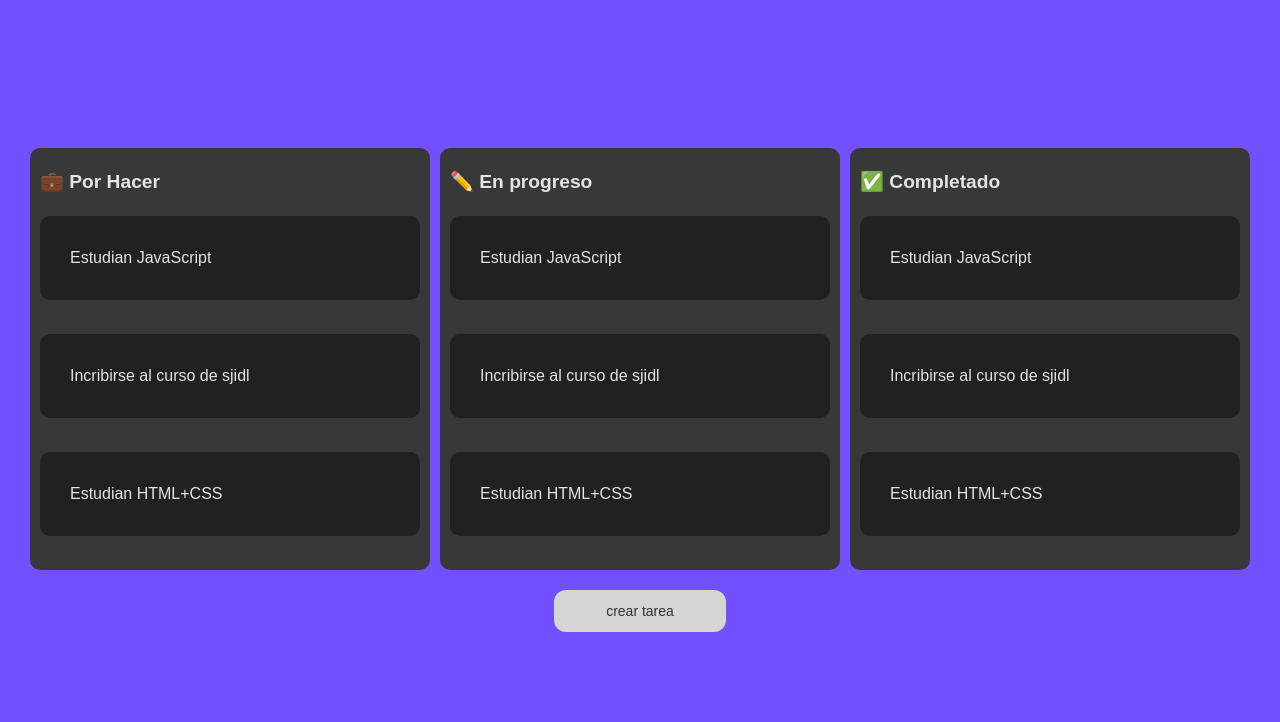
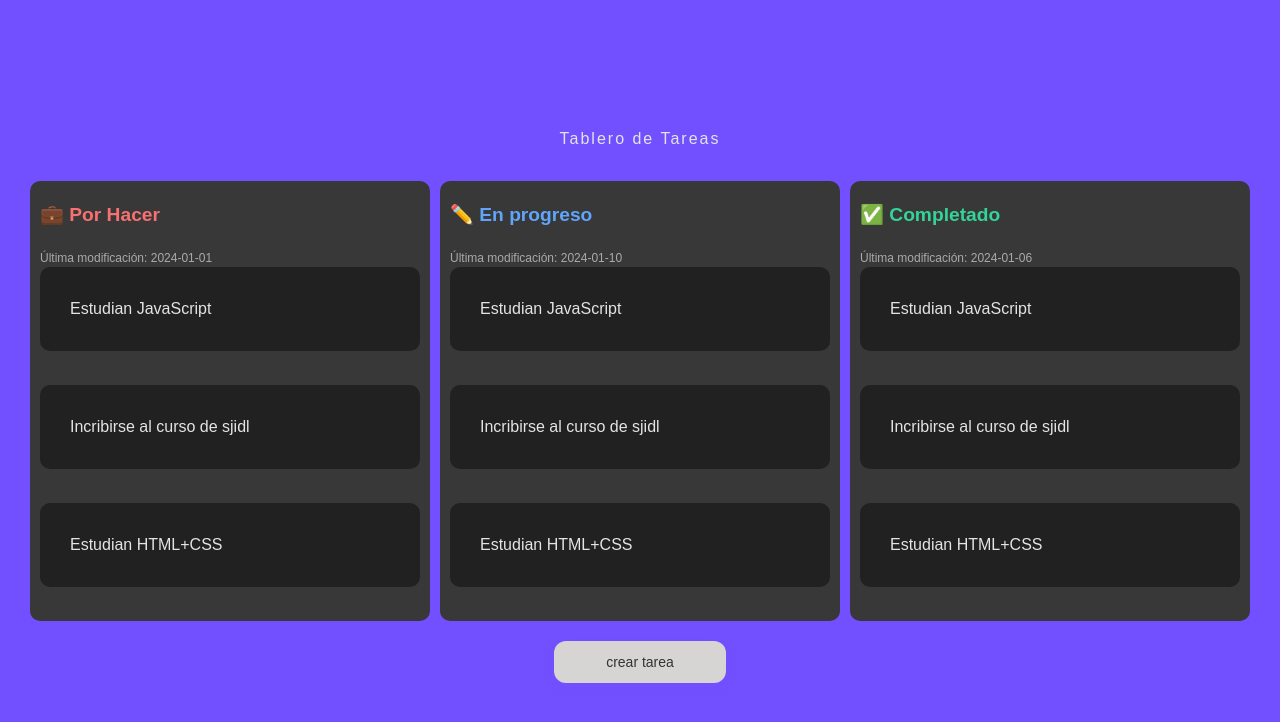
Before and after one commit to JuanManuelB001/Tablero-De-Actividades-React, a React (Vite) app: page / in a window 1280 px wide. Shown: the top 722 px of the page. Built offline with nearby package versions, Linux system fonts and the light colour scheme; a web font is replaced by a local one.

Commit message:
anadiendo colores al kanban

```diff
--- a/src/App.css
+++ b/src/App.css
@@ -39,11 +39,3 @@ body{
     opacity: 1;
   }
 }
-
-
-@media (max-width:560px){
-  body{
-    display: block;
-    margin-left: 5px;
-  }
-}
--- a/src/App.jsx
+++ b/src/App.jsx
@@ -1,21 +1,22 @@
-import { useState } from 'react'
-import reactLogo from './assets/react.svg'
-import viteLogo from '/vite.svg'
-import { Kanban } from './components/Kanban'
-import './App.css'
-import { BotonCrearTarea } from './components/BotonCrearTarea'
-import mockData from './data/mockData'
-import { BotonActualizar } from './components/BotonActualizar'
+import { useState } from "react";
+import reactLogo from "./assets/react.svg";
+import viteLogo from "/vite.svg";
+import { Kanban } from "./components/Kanban";
+import "./App.css";
+import { BotonCrearTarea } from "./components/BotonCrearTarea";
+import mockData from "./data/mockData";
+import { BotonActualizar } from "./components/BotonActualizar";
+import { Title } from "./components/Title";
 function App() {
-  const [data, setData] = useState(mockData)
+  const [data, setData] = useState(mockData);
 
   return (
-    <div className='page slide-in'>
+    <div className="page slide-in">
+      <Title/>
       <Kanban data={data} setData={setData} />
-      <BotonCrearTarea/>
-
+      <BotonCrearTarea />
     </div>
-  )
+  );
 }
 
-export default App
+export default App;
--- a/src/components/Kanban.jsx
+++ b/src/components/Kanban.jsx
@@ -68,8 +68,10 @@ export function Kanban() {
                 ref={provided.innerRef}
                 {...provided.droppableProps}
                 className="kanban_section"
+
               >
-                <div className="kanban_section_title">{section.title}</div>
+                <div className="kanban_section_title"
+                style={{ color: section.color }}>{section.title}</div>
                 <span className="kanban_section_hint">
                   Última modificación: {section.last_data}
                 </span>
--- /dev/null
+++ b/src/components/Title.jsx
@@ -0,0 +1,9 @@
+import "./title.css";
+
+export function Title(){
+    return(
+        <div className="titulo">
+            Tablero de Tareas
+        </div>
+    );
+}
--- a/src/components/card.css
+++ b/src/components/card.css
@@ -23,3 +23,16 @@
     opacity: 1;
     max-width: 80%;
 }
+@media (max-width: 560px){
+    .card{
+        flex-direction: row;
+        justify-content: space-between;
+        align-items: center;
+    }
+    .span{
+        margin-top: 0;
+        text-align: right;
+        white-space: nowrap;
+    }
+
+}
--- a/src/components/kanban.scss
+++ b/src/components/kanban.scss
@@ -1,9 +1,7 @@
 .kanban {
   display: flex;
-  align-items: flex-start;
+  align-items: center;
   justify-content: center;
-
-
 
   @media (max-width: 560px) {
     width: 100%;
@@ -16,19 +14,16 @@
     padding: 10px;
     border-radius: 10px;
 
-
-    @media (max-width: 560px) {
-      width: 80%;
-      flex-direction: column;
-    }
-
+    // separación horizontal SOLO desktop
     & ~ & {
       margin-left: 10px;
     }
+
     @media (max-width: 560px) {
+      width: 88%;
       padding: 20px;
-      margin-left: 10px;
-      margin-top: 10px;
+      margin-left: 0;   // 🔑 evita que se salga del viewport
+      margin-top: 10px; // separación vertical
     }
 
     &_title {
@@ -36,12 +31,6 @@
       font-weight: 700;
       margin: 10px 0 20px;
       cursor: pointer;
-
-      // 👇 HOVER AQUÍ
-      &:hover + .kanban_section_hint {
-        opacity: 1;
-        max-height: 40px;
-      }
     }
 
     &_hint {
@@ -49,23 +38,21 @@
       margin-top: 6px;
       font-size: 12px;
       color: #aaa;
-      opacity: 0;
-      max-height: 0;
-      overflow: hidden;
-      transition: opacity 0.2s ease, max-height 0.2s ease;
     }
 
     &_content {
       & > * {
         width: 100%;
       }
+
       & > * ~ * {
         margin-top: 10px;
       }
+
       @media (max-width: 560px) {
         display: flex;
         flex-direction: column;
-        width: 80%;
+        width: 100%;
       }
     }
   }
--- /dev/null
+++ b/src/components/title.css
@@ -0,0 +1,6 @@
+
+.titulo{
+    position: obsolute;
+    letter-spacing: 2px;
+    margin: 30px 0;
+}
--- a/src/data/mockData.js
+++ b/src/data/mockData.js
@@ -4,6 +4,7 @@ const mockData = [
   {
     id: uuidv4(),
     title: "💼 Por Hacer",
+    color: "#f87171", // rojo
     last_data: "2024-01-01",
     tasks: [
       {
@@ -26,6 +27,7 @@ const mockData = [
   {
     id: uuidv4(),
     title: "✏️ En progreso",
+    color: "#60a5fa", // azul
     last_data: "2024-01-10",
     tasks: [
       {
@@ -48,6 +50,7 @@ const mockData = [
   {
     id: uuidv4(),
     title: "✅ Completado",
+    color: "#34d399", // verde
     last_data: "2024-01-06",
     tasks: [
       {
@@ -69,5 +72,4 @@ const mockData = [
   },
 ];
 
-
 export default mockData;
```
